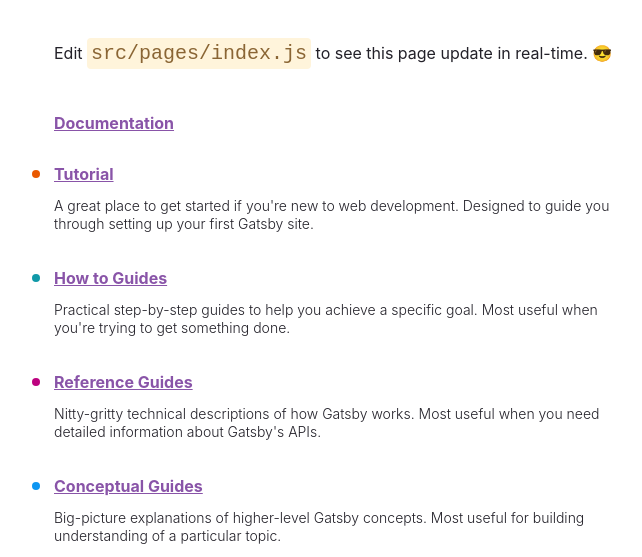
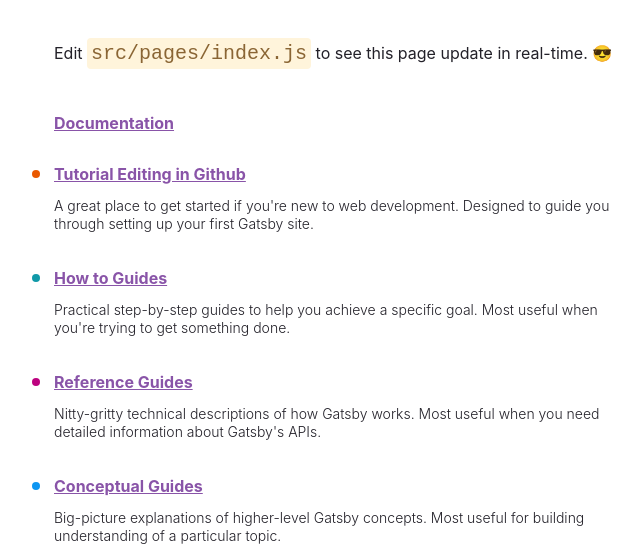
Before and after one commit to MikeSonderDance/GatsbySite1, a Gatsby site: page / in a window 1280 px wide. Shown: the part 243-800 px from the top of the page, without its empty margins (50-692 px from the left). Built offline with nearby package versions, Linux system fonts and the light colour scheme; Gatsby itself is replaced by a stand-in of ours.

Commit message:
Update index.js

```diff
--- a/src/pages/index.js
+++ b/src/pages/index.js
@@ -81,7 +81,7 @@
 // data
 const links = [
   {
-    text: "Tutorial",
+    text: "Tutorial Editing in Github",
     url: "https://www.gatsbyjs.com/docs/tutorial/",
     description:
       "A great place to get started if you're new to web development. Designed to guide you through setting up your first Gatsby site.",
```
